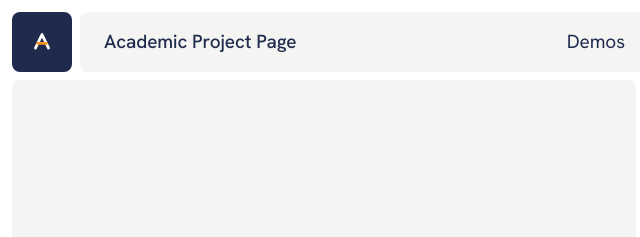
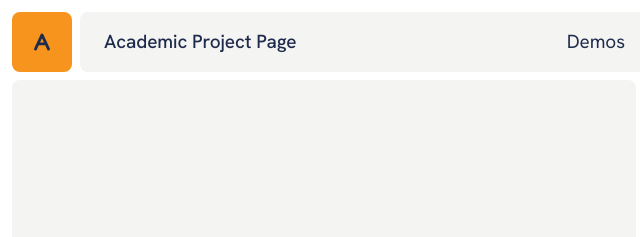
Before and after one commit to royh1122/academic-project-page-skill, a plain HTML site: page index.html in a window 1280 px wide. Shown: the top 237 px of the page, 0-640 px from the left. Drawn offline with Linux system fonts and the light colour scheme; grey boxes are pictures that could not be loaded.

Commit message:
Header mark matches the new favicon: navy A on the orange tile

```diff
--- a/index.html
+++ b/index.html
@@ -87,7 +87,7 @@
     /* Top row of tiles */
     .top { grid-template-columns: 60px 1fr auto; margin-top: var(--edge); }
     .top > * { min-height: 60px; }
-    .mark { display: grid; place-items: center; background: var(--ink); }
+    .mark { display: grid; place-items: center; background: var(--accent); }
     .mark svg { width: 30px; height: 30px; }
     .nav { display: grid; grid-template-columns: 1fr 1fr; align-items: center; background: var(--surface); padding: 0 var(--pad); }
     .nav-name { font-weight: 500; }
@@ -370,7 +370,7 @@
 
 <header class="board top">
   <a class="tile mark" href="./" aria-label="Academic Project Page skill, home">
-    <svg viewBox="0 0 32 32" aria-hidden="true"><path d="M9 22.5 16 8l7 14.5" fill="none" stroke="#fff" stroke-width="3" stroke-linecap="round" stroke-linejoin="round"/><path d="M11.5 17.5h9" stroke="#f7941d" stroke-width="3" stroke-linecap="round"/></svg>
+    <svg viewBox="0 0 32 32" aria-hidden="true"><path d="M9 23.5 16 8.5 23 23.5M11.9 18h8.2" fill="none" stroke="#1f2b4d" stroke-width="3" stroke-linecap="round" stroke-linejoin="round"/></svg>
   </a>
   <nav class="tile nav" aria-label="Sections">
     <span class="nav-name">Academic Project Page</span>
```
